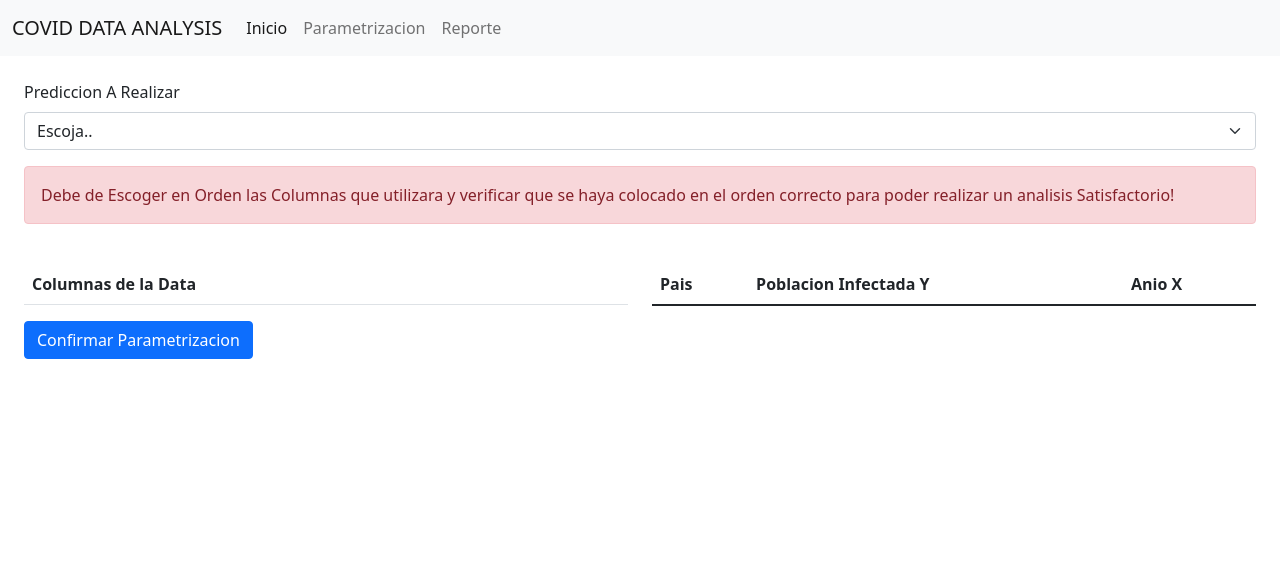
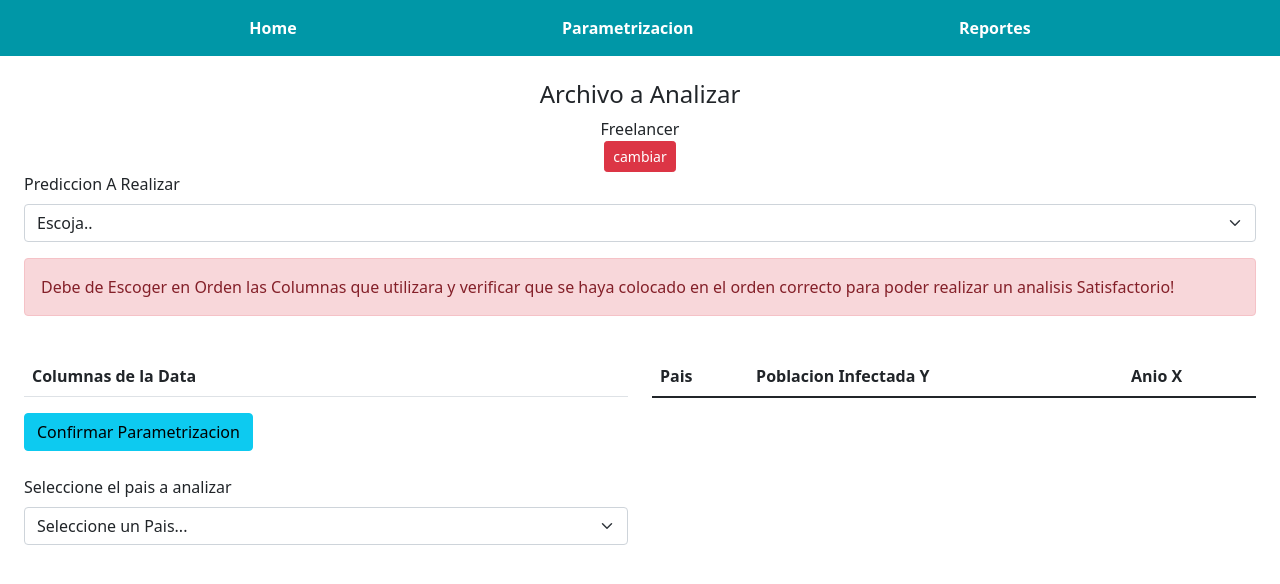
Before and after one commit to velascoAndrea/Proyect2Compi2Vacas, a Flask app: page /about in a window 1280 px wide. Shown: the top 584 px of the page. Run offline with Flask 2, Linux system fonts and the light colour scheme; lists and menus that the app fills with data are empty; some libraries are stand-ins or nearby versions.

Commit message:
arreglando disenio

```diff
--- a/Main.py
+++ b/Main.py
@@ -6,7 +6,7 @@ from werkzeug.utils import redirect, secure_filename
 sys.path.insert(1, './Analisis')
 from analizararchivo import AnalizarArchivo
 import json as json
-
+import numpy as np
 
 UPLOAD_FOLDER = './archs/'
 ALLOWED_EXTENSIONS = set(['csv','xls','xlsx','json'])
@@ -32,10 +32,14 @@ def about():
 def upload_file():
    if request.method == 'POST':
       f = request.files['myfile']
+      print(f.content_type,"ARCHIVO")
       filename = secure_filename(f.filename)
       f.save(os.path.join(app.config['UPLOAD_FOLDER'], filename))
       archivonuevo = filename
-      Data = Analisis.LeerArchivo("./archs/"+archivonuevo)
+
+      if(f.content_type=="text/csv"):
+        Data = Analisis.LeerArchivo("./archs/"+archivonuevo)
+
       return jsonify(Data.to_string(),filename)  #redirect(url_for('home'))
 
 
@@ -45,8 +49,14 @@ def ImpresionConsola():
     if request.method == 'POST':
         envio = request.form
         nombreArchivo = envio['filename']
-        Data = Analisis.LeerArchivo("./archs/"+nombreArchivo)
-        print(Data.columns.values.tolist())
+
+        extension = nombreArchivo.split('.')
+        print("Extension",extension[len(extension)-1])
+
+        if(extension[len(extension)-1] =='csv'):
+            Data = Analisis.LeerArchivo("./archs/"+nombreArchivo)
+            print(Data.columns.values.tolist())
+
         return jsonify(Data.columns.values.tolist())
 
 
@@ -55,13 +65,25 @@ def ImpresionConsola():
 def Reporte1EnvioParametros():
     if request.method == 'POST':
         envio = request.form
+
+        parametros = json.loads(envio['columnas'])
+        nombreArchivo = envio['filename']
+        extension = nombreArchivo.split('.')
+        print("Extension",extension[len(extension)-1])
+
+        if(extension[len(extension)-1] =='csv'):
+            Data = Analisis.LeerArchivo("./archs/"+nombreArchivo)
         #en la posicion 0 esta el Pais
-        parametros = json.loads(envio['columnas'])
-        print(envio)
-        print(type(parametros))
-        print(parametros[1])
+            print(Data[parametros[0]].dropna().drop_duplicates().values)
+
+        #print(type(Data[parametros[0]].to_string()))
+        #print(envio)
+        #print(type(parametros))
+        #print(parametros[0])
         #print(envio['filename'])
-        return ""
+
+        #Quito los valores nulos y los Duplicado para obtener la Lista de Paises
+        return  jsonify(np.array(Data[parametros[0]].dropna().drop_duplicates().values).tolist())
 
 
 
--- a/static/css/main.css
+++ b/static/css/main.css
@@ -0,0 +1,58 @@
+/*Esto sirve como variables globales*/
+:root{
+    --blanco:#ffffff;
+    --oscuro:#212121;
+    --primario:#ffc107;
+    --secundario:#0097A7;
+    --gris:#757575;
+    --grisClaro:#DFE9F3;
+}
+
+.contenido-hero{
+    display: flex;
+    flex-direction: column;
+    align-items: center;
+    justify-content: center;
+}
+
+.nav-bg{
+    background-color: var(--secundario);
+}
+
+.navegacion-principal{
+
+    display: flex;
+    flex-direction: column;
+    align-items: center;
+}
+ /*Vamos a utilizar un media query para el responsive no es necesario
+ definit el display por que se hereda*/
+ @media(min-width: 768px){
+    .navegacion-principal{
+        flex-direction: row;
+        justify-content: space-evenly;
+
+    }
+ }
+
+.navegacion-principal a{
+    color: var(--blanco);
+    text-decoration: none;
+    font-weight: 700;
+    padding: 1rem;
+}
+/*Esto es para que cuando se pase el mouse sobre el enlace cambie de color
+el color es para cuando cambie se ponga la letra negra
+*/
+.navegacion-principal a:hover{
+    background-color: var(--primario);
+    color: var(--oscuro);
+}
+
+.contenedor {
+    max-width: 120rem;
+    margin-top: 0;
+    margin-right: auto;
+    margin-bottom: 0;
+    margin-left: auto;
+}
--- a/templates/layout.html
+++ b/templates/layout.html
@@ -32,22 +32,16 @@
         </div>
     </nav>-->
 
-    <nav class="navbar navbar-expand-lg navbar-light bg-light">
-        <div class="container-fluid">
-          <a class="navbar-brand" href="/">COVID DATA ANALYSIS</a>
-          <button class="navbar-toggler" type="button" data-bs-toggle="collapse" data-bs-target="#navbarNavAltMarkup" aria-controls="navbarNavAltMarkup" aria-expanded="false" aria-label="Toggle navigation">
-            <span class="navbar-toggler-icon"></span>
-          </button>
-          <div class="collapse navbar-collapse" id="navbarNavAltMarkup">
-            <div class="navbar-nav">
-              <a class="nav-link active" href="/">Inicio</a>
-              <a class="nav-link"  href="{{url_for('about')}}">Parametrizacion</a>
-              <a class="nav-link " href="/">Reporte</a>
-            </div>
-          </div>
-        </div>
-      </nav>
 
+
+      <div class="nav-bg">
+        <nav class="navegacion-principal contenedor">
+            <a href="/">Home</a>
+            <a href="{{url_for('about')}}">Parametrizacion</a>
+            <a href="/">Reportes</a>
+
+        </nav>
+    </div>
     <div class="containter p-4">
         {% block content%}
         {%endblock%}
--- a/templates/parametrizacion.html
+++ b/templates/parametrizacion.html
@@ -1,7 +1,11 @@
 {% extends "layout.html" %}
 
 {% block content%}
-
+<div class="contenido-hero">
+    <h4 >Archivo a Analizar</h4>
+    <span id ="TituloArchivo">Freelancer</span>
+    <a type="button" class="btn btn-danger btn-sm" href="{{url_for('home')}}">cambiar</a>
+</div>
 <form>
     <div class="col-12">
         <label for="disabledTextInput" class="form-label">Prediccion A Realizar</label>
@@ -19,20 +23,25 @@
             <option value="8">Predicción de casos de un país para un año</option>
             <option value="9">Tendencia de la vacunación de en un País.</option>
             <option value="10">Ánalisis Comparativo de Vacunaciópn entre 2 paises</option>
-            <option value="11">Porcentaje de hombres infectados por covid-19 en un País desde el primer caso activo</option>
+            <option value="11">Porcentaje de hombres infectados por covid-19 en un País desde el primer caso activo
+            </option>
             <option value="12">Ánalisis Comparativo entres 2 o más paises o continentes.</option>
             <option value="13">Muertes promedio por casos confirmados y edad de covid 19 en un País</option>
             <option value="14">Muertes según regiones de un país - Covid 19</option>
             <option value="15">Tendencia de casos confirmados de Coronavirus en un departamento de un País</option>
             <option value="16">Porcentaje de muertes frente al total de casos en un país, región o continente</option>
-            <option value="17">Tasa de comportamiento de casos activos en relación al número de muertes en un continente.</option>
-            <option value="18">Comportamiento y clasificación de personas infectadas por COVID-19 por municipio en un País.</option>
+            <option value="17">Tasa de comportamiento de casos activos en relación al número de muertes en un
+                continente.</option>
+            <option value="18">Comportamiento y clasificación de personas infectadas por COVID-19 por municipio en un
+                País.</option>
             <option value="19">Predicción de muertes en el último día del primer año de infecciones en un país.</option>
-            <option value="20">Tasa de crecimiento de casos de COVID-19 en relación con nuevos casos diarios y tasa de muerte por COVID-19</option>
+            <option value="20">Tasa de crecimiento de casos de COVID-19 en relación con nuevos casos diarios y tasa de
+                muerte por COVID-19</option>
             <option value="21">Predicciones de casos y muertes en todo el mundo - Neural Network MLPRegressor</option>
             <option value="22">Tasa de mortalidad por coronavirus (COVID-19) en un país.</option>
             <option value="23">Factores de muerte por COVID-19 en un país.</option>
-            <option value="24">Comparación entre el número de casos detectados y el número de pruebas de un país.</option>
+            <option value="24">Comparación entre el número de casos detectados y el número de pruebas de un país.
+            </option>
             <option value="25">Predicción de casos confirmados por día</option>
     </div>
     </select>
@@ -79,22 +88,37 @@
     </div>
 </div>
 
+
+
 <div class="row">
     <div class="col-12">
-        <button type="button" class="btn btn-primary" onclick="ConfirmarParametrizacion()">Confirmar Parametrizacion</button>
+        <button type="button" class="btn btn-info" onclick="ConfirmarParametrizacion()">Confirmar
+            Parametrizacion</button>
+    </div>
+</div>
+
+<div><!--DIV PARA PAISES-->
+<div class="row mt-4" id="listaPaises">
+    <div class="col-6">
+        <label class="form-label" for="cmppaises">Seleccione el pais a analizar</label>
+        <select name="cmppaises" class="form-select">
+            <option selected disabled hidden>Seleccione un Pais...</option>
+        </select>
+    </div>
     </div>
 </div>
 
 
 <script>
-        $("#selectAnalisis").change(function(){
+    document.getElementById('TituloArchivo').innerHTML=localStorage.getItem('Archivo').toString();
+    $("#selectAnalisis").change(function () {
         var cur_value = $(this).val();
 
-            if(cur_value == 1){
+        if (cur_value == 1) {
             console.log("Tendecia de Infecion por Covid en un Pais")
             //Obtengo las columnas del archivo Cargada
-                var colum = getColumnas().then(columnas =>{
-                    for(var i = 0; i< columnas.length; i++){
+            var colum = getColumnas().then(columnas => {
+                for (var i = 0; i < columnas.length; i++) {
                     //$('#tabla1 tr:last').after(`<tr id="${columnas[i]}"><td>${columnas[i]}<input name="device" type="checkbox"></td></tr>`);
                     var input = document.createElement("input");
                     input.type = "checkbox";
@@ -112,59 +136,57 @@
 
     });
 
-        $('input:checkbox[name="device"]').click(function() {
+    $('input:checkbox[name="device"]').click(function () {
         console.log("Entro")
-            if($(this).is(":checked"))
-            {
+        if ($(this).is(":checked")) {
             // el checkbox esta marcado
             // movemos la columna a la tabla2
-                var tr=$(this).parents("td").appendTo("#tabla2 tbody tr:last");
+            var tr = $(this).parents("td").appendTo("#tabla2 tbody tr:last");
             console.log("Entro")
-            }else{
+        } else {
             // el checkbox esta desmarcado
             // movemos la columna a la tabla1
             //var tr=$(this).parents('td').appendTo(`#tabla1 tbody td`)
             $("#tabla1>tbody").append("<tr></tr>")
-              var tr=$(this).parents("td").appendTo("#tabla1 tbody tr:last");
+            var tr = $(this).parents("td").appendTo("#tabla1 tbody tr:last");
         }
     });
 
 
 
-         function llamarOnClick(){
-            if($(this).is(":checked"))
-            {
+    function llamarOnClick() {
+        if ($(this).is(":checked")) {
             // el checkbox esta marcado
             // movemos la columna a la tabla2
-                var tr=$(this).parents("td").appendTo("#tabla2 tbody tr:last");
+            var tr = $(this).parents("td").appendTo("#tabla2 tbody tr:last");
             console.log("Entro")
-            }else{
+        } else {
             // el checkbox esta desmarcado
             // movemos la columna a la tabla1
             $("#tabla1>tbody").append("<tr></tr>")
-              var tr=$(this).parents("td").appendTo("#tabla1 tbody tr:last");
+            var tr = $(this).parents("td").appendTo("#tabla1 tbody tr:last");
         }
 
     }
 
 
-      async function getColumnas(){
-        var  columnas;
-       await  $.ajax({
+    async function getColumnas() {
+        var columnas;
+        await $.ajax({
             url: "/NombreColumnas",
             type: 'POST',
             //async: false,
-                    data:{
+            data: {
                 filename: localStorage.getItem('Archivo')
             },
-                    beforeSend: function(xhr, settings) {
+            beforeSend: function (xhr, settings) {
                 xhr.setRequestHeader("X-CSRFToken", '{{ csrf_token }}');
             },
-                    success: function(response) {
+            success: function (response) {
                 columnas = response
                 // console.log(columnas)
             },
-                    error: function(xhr, ajaxOptions, thrownError) {
+            error: function (xhr, ajaxOptions, thrownError) {
                 alert('Disculpe, existió un problema intetelo nuevamente');
             },
         });
@@ -173,27 +195,35 @@
     }
 
     var arr = [];
-        function ConfirmarParametrizacion(){
+    function ConfirmarParametrizacion() {
         var cells = Array.prototype.slice.call(document.getElementById("tabla2").getElementsByTagName("td"));
-            for(var i in cells){
-                console.log( cells[i].innerText);
+        for (var i in cells) {
+            console.log(cells[i].innerText);
             arr.push(cells[i].innerText)
         }
         $.ajax({
             url: "/Reporte1EnvioParametros",
             type: 'POST',
-                    data:{
+            data: {
                 columnas: JSON.stringify(arr),
                 filename: localStorage.getItem('Archivo')
             },
-                    beforeSend: function(xhr, settings) {
+            beforeSend: function (xhr, settings) {
                 xhr.setRequestHeader("X-CSRFToken", '{{ csrf_token }}');
             },
-                    success: function(response) {
+            success: function (response) {
                 columnas = response
-                       // console.log(columnas)
+                console.log(columnas)
+                var select = document.getElementsByName('cmppaises')[0];
+
+                for (value in columnas) {
+                    var option = document.createElement("option");
+                    option.text = columnas[value];
+                    option.value = columnas[value];
+                    select.add(option);
+                }
             },
-                    error: function(xhr, ajaxOptions, thrownError) {
+            error: function (xhr, ajaxOptions, thrownError) {
                 alert('Disculpe, existió un problema intetelo nuevamente');
             },
         });
```
Also changed, not shown: archs/01-21-2020_2200.csv (added, +28 -0 lines), archs/01-22-2020_1200.csv (added, +39 -0 lines), templates/index.html (+12 -10 lines), Analisis/analizararchivo.py (line endings or trailing spaces), 1 other file. Lines whose indentation alone changed are shown as unchanged.
